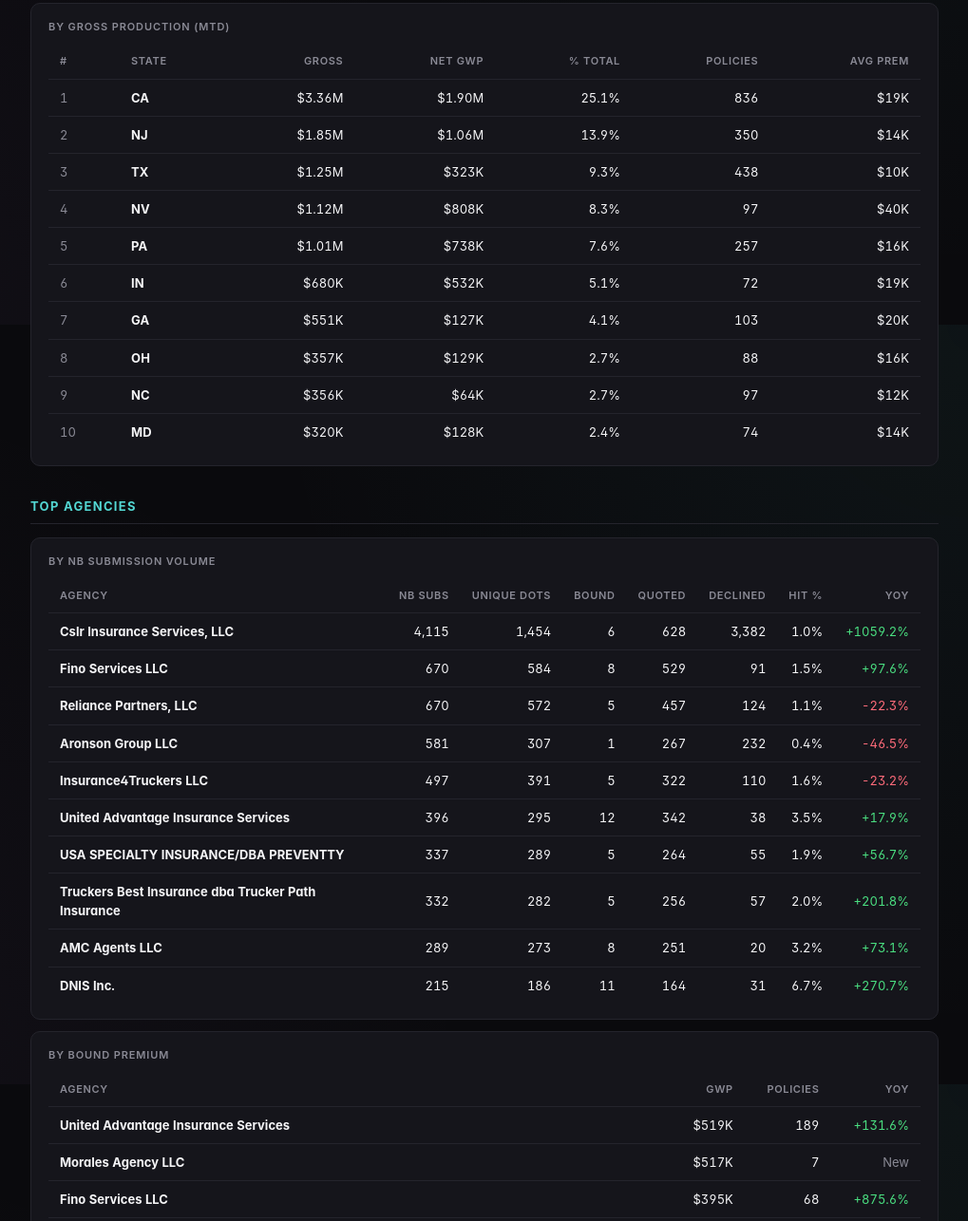
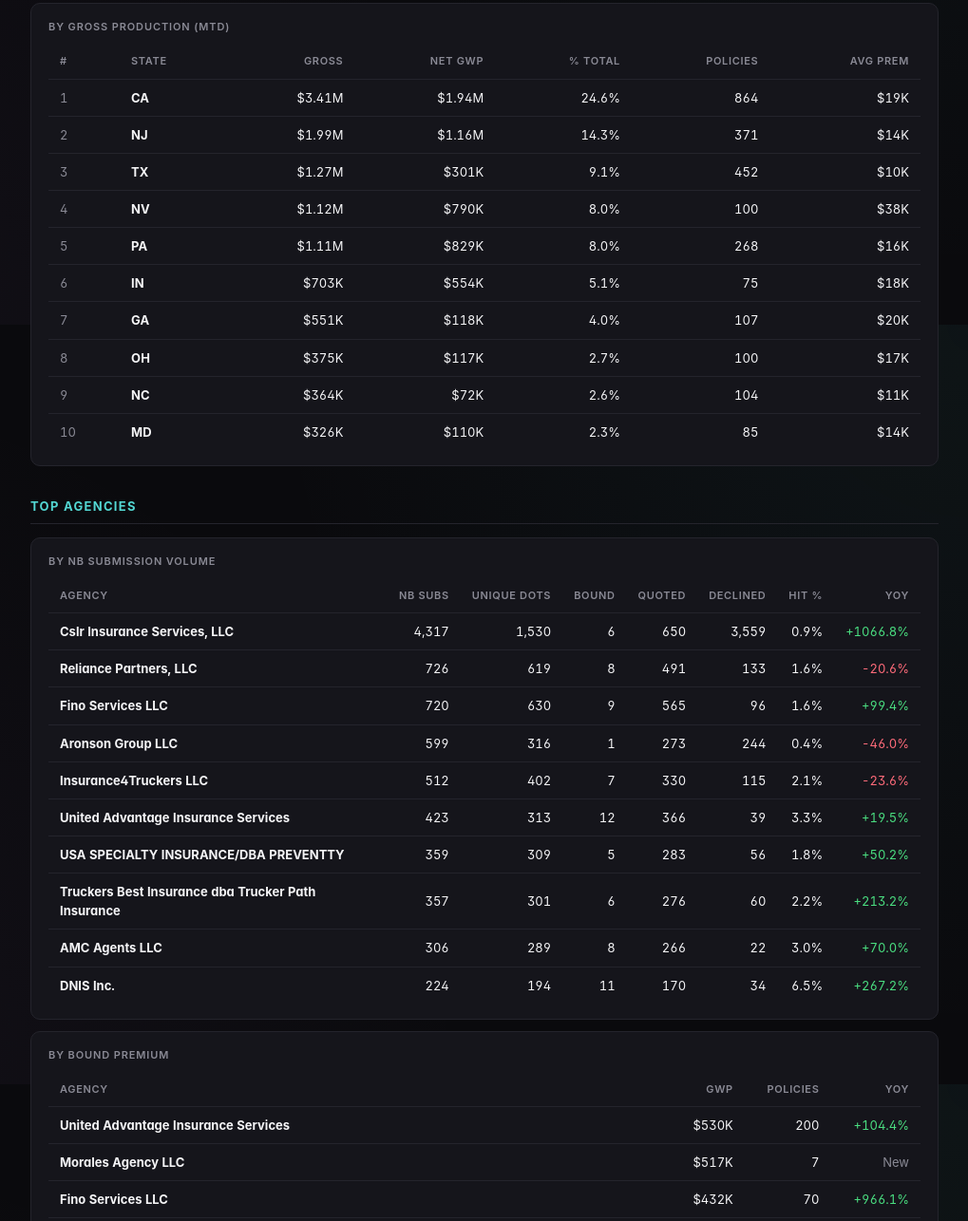
Before and after one commit to Carnette88/cw-reports, a plain HTML site: page morning/retail/index.html in a window 1280 px wide. Shown: the part 1258-2544 px from the top of the page at 95% size, without its empty margins (254-1273 px from the left). Drawn offline with Linux system fonts and the light colour scheme; a web font is replaced by a local one.

Commit message:
production view (Retail) 2026-11-25 05:31

```diff
--- a/morning/retail/index.html
+++ b/morning/retail/index.html
@@ -124,7 +124,7 @@
         <img src="/cw-reports/cw-logo.png" alt="Cover Whale" class="brand-logo">
         <div>
           <div class="brand-title">Growth Strategy Hub</div>
-          <div class="brand-sub">Tue Nov 24 2026</div>
+          <div class="brand-sub">Wed Nov 25 2026</div>
         </div>
       </a>
     </div>
@@ -165,8 +165,8 @@
   <h1>Production vs Budget</h1>
   <div class="subtitle">
 
-      2026-11-24 · Day 15 of 19 business days (4 remaining)
-      · <span class="muted">live from Tue Nov 24 · 5:31 AM</span>
+      2026-11-25 · Day 16 of 19 business days (3 remaining)
+      · <span class="muted">live from Wed Nov 25 · 5:31 AM</span>
 
   </div>
 </header>
@@ -208,25 +208,25 @@
       <tbody>
         <tr>
           <td><strong>Net GWP (after cancels)</strong></td>
-          <td class="num strong">$7.17M</td>
+          <td class="num strong">$7.46M</td>
           <td class="num">$11.96M</td>
-          <td class="num strong">75.9%</td>
+          <td class="num strong">74.0%</td>
           <td><span class="rag rag-red">RED</span></td>
 
         </tr>
 
         <tr>
           <td><strong>Gross Production (before cancels)</strong></td>
-          <td class="num strong">$13.36M</td>
+          <td class="num strong">$13.88M</td>
           <td class="num">$23.93M</td>
-          <td class="num strong">70.7%</td>
+          <td class="num strong">68.9%</td>
           <td><span class="rag rag-red">RED</span></td>
 
         </tr>
 
         <tr>
           <td>NB Submissions</td>
-          <td class="num">15,340</td>
+          <td class="num">16,268</td>
           <td class="num">22,966</td>
           <td class="num">—</td>
           <td><span class="rag rag-na">—</span></td>
@@ -269,47 +269,47 @@
 
             <tr>
               <td>Submitted</td>
-              <td class="num">778</td>
+              <td class="num">830</td>
               <td class="num">5.1%</td>
             </tr>
 
 
             <tr>
               <td>In Review</td>
-              <td class="num">161</td>
-              <td class="num">1.0%</td>
+              <td class="num">175</td>
+              <td class="num">1.1%</td>
             </tr>
 
 
             <tr>
               <td>Quoted</td>
-              <td class="num">8,898</td>
-              <td class="num">58.0%</td>
+              <td class="num">9,445</td>
+              <td class="num">58.1%</td>
             </tr>
 
 
             <tr>
               <td>Bound</td>
-              <td class="num">237</td>
+              <td class="num">251</td>
               <td class="num">1.5%</td>
             </tr>
 
 
             <tr>
               <td>Declined</td>
-              <td class="num">5,155</td>
-              <td class="num">33.6%</td>
+              <td class="num">5,447</td>
+              <td class="num">33.5%</td>
             </tr>
 
 
             <tr>
               <td>Not Taken Up</td>
-              <td class="num">111</td>
+              <td class="num">120</td>
               <td class="num">0.7%</td>
             </tr>
 
 
-          <tr class="row-total"><td><strong>Total</strong></td><td class="num"><strong>15,340</strong></td><td class="num"><strong>100%</strong></td></tr>
+          <tr class="row-total"><td><strong>Total</strong></td><td class="num"><strong>16,268</strong></td><td class="num"><strong>100%</strong></td></tr>
         </tbody>
       </table>
     </div>
@@ -356,30 +356,30 @@
           <tr>
             <td class="muted">1</td>
             <td><strong>CA</strong></td>
-            <td class="num">$3.36M</td>
-            <td class="num">$1.90M</td>
-            <td class="num">25.1%</td>
-            <td class="num">836</td>
+            <td class="num">$3.41M</td>
+            <td class="num">$1.94M</td>
+            <td class="num">24.6%</td>
+            <td class="num">864</td>
             <td class="num">$19K</td>
           </tr>
 
           <tr>
             <td class="muted">2</td>
             <td><strong>NJ</strong></td>
-            <td class="num">$1.85M</td>
-            <td class="num">$1.06M</td>
-            <td class="num">13.9%</td>
-            <td class="num">350</td>
+            <td class="num">$1.99M</td>
+            <td class="num">$1.16M</td>
+            <td class="num">14.3%</td>
+            <td class="num">371</td>
             <td class="num">$14K</td>
           </tr>
 
           <tr>
             <td class="muted">3</td>
             <td><strong>TX</strong></td>
-            <td class="num">$1.25M</td>
-            <td class="num">$323K</td>
-            <td class="num">9.3%</td>
-            <td class="num">438</td>
+            <td class="num">$1.27M</td>
+            <td class="num">$301K</td>
+            <td class="num">9.1%</td>
+            <td class="num">452</td>
             <td class="num">$10K</td>
           </tr>
 
@@ -387,69 +387,69 @@
             <td class="muted">4</td>
             <td><strong>NV</strong></td>
             <td class="num">$1.12M</td>
-            <td class="num">$808K</td>
-            <td class="num">8.3%</td>
-            <td class="num">97</td>
-            <td class="num">$40K</td>
+            <td class="num">$790K</td>
+            <td class="num">8.0%</td>
+            <td class="num">100</td>
+            <td class="num">$38K</td>
           </tr>
 
           <tr>
             <td class="muted">5</td>
             <td><strong>PA</strong></td>
-            <td class="num">$1.01M</td>
-            <td class="num">$738K</td>
-            <td class="num">7.6%</td>
-            <td class="num">257</td>
+            <td class="num">$1.11M</td>
+            <td class="num">$829K</td>
+            <td class="num">8.0%</td>
+            <td class="num">268</td>
             <td class="num">$16K</td>
           </tr>
 
           <tr>
             <td class="muted">6</td>
             <td><strong>IN</strong></td>
-            <td class="num">$680K</td>
-            <td class="num">$532K</td>
+            <td class="num">$703K</td>
+            <td class="num">$554K</td>
             <td class="num">5.1%</td>
-            <td class="num">72</td>
-            <td class="num">$19K</td>
+            <td class="num">75</td>
+            <td class="num">$18K</td>
           </tr>
 
           <tr>
             <td class="muted">7</td>
             <td><strong>GA</strong></td>
             <td class="num">$551K</td>
-            <td class="num">$127K</td>
-            <td class="num">4.1%</td>
-            <td class="num">103</td>
+            <td class="num">$118K</td>
+            <td class="num">4.0%</td>
+            <td class="num">107</td>
             <td class="num">$20K</td>
           </tr>
 
           <tr>
             <td class="muted">8</td>
             <td><strong>OH</strong></td>
-            <td class="num">$357K</td>
-            <td class="num">$129K</td>
+            <td class="num">$375K</td>
+            <td class="num">$117K</td>
             <td class="num">2.7%</td>
-            <td class="num">88</td>
-            <td class="num">$16K</td>
+            <td class="num">100</td>
+            <td class="num">$17K</td>
           </tr>
 
           <tr>
             <td class="muted">9</td>
             <td><strong>NC</strong></td>
-            <td class="num">$356K</td>
-            <td class="num">$64K</td>
-            <td class="num">2.7%</td>
-            <td class="num">97</td>
-            <td class="num">$12K</td>
+            <td class="num">$364K</td>
+            <td class="num">$72K</td>
+            <td class="num">2.6%</td>
+            <td class="num">104</td>
+            <td class="num">$11K</td>
           </tr>
 
           <tr>
             <td class="muted">10</td>
             <td><strong>MD</strong></td>
-            <td class="num">$320K</td>
-            <td class="num">$128K</td>
-            <td class="num">2.4%</td>
-            <td class="num">74</td>
+            <td class="num">$326K</td>
+            <td class="num">$110K</td>
+            <td class="num">2.3%</td>
+            <td class="num">85</td>
             <td class="num">$14K</td>
           </tr>
 
@@ -475,112 +475,112 @@
 
           <tr>
             <td><strong>Cslr Insurance Services, LLC</strong></td>
-            <td class="num">4,115</td>
-            <td class="num">1,454</td>
+            <td class="num">4,317</td>
+            <td class="num">1,530</td>
             <td class="num">6</td>
-            <td class="num">628</td>
-            <td class="num">3,382</td>
-            <td class="num">1.0%</td>
-            <td class="num up">+1059.2%</td>
+            <td class="num">650</td>
+            <td class="num">3,559</td>
+            <td class="num">0.9%</td>
+            <td class="num up">+1066.8%</td>
+          </tr>
+
+          <tr>
+            <td><strong>Reliance Partners, LLC</strong></td>
+            <td class="num">726</td>
+            <td class="num">619</td>
+            <td class="num">8</td>
+            <td class="num">491</td>
+            <td class="num">133</td>
+            <td class="num">1.6%</td>
+            <td class="num down">-20.6%</td>
           </tr>
 
           <tr>
             <td><strong>Fino Services LLC</strong></td>
-            <td class="num">670</td>
-            <td class="num">584</td>
-            <td class="num">8</td>
-            <td class="num">529</td>
-            <td class="num">91</td>
-            <td class="num">1.5%</td>
-            <td class="num up">+97.6%</td>
-          </tr>
-
-          <tr>
-            <td><strong>Reliance Partners, LLC</strong></td>
-            <td class="num">670</td>
-            <td class="num">572</td>
-            <td class="num">5</td>
-            <td class="num">457</td>
-            <td class="num">124</td>
-            <td class="num">1.1%</td>
-            <td class="num down">-22.3%</td>
+            <td class="num">720</td>
+            <td class="num">630</td>
+            <td class="num">9</td>
+            <td class="num">565</td>
+            <td class="num">96</td>
+            <td class="num">1.6%</td>
+            <td class="num up">+99.4%</td>
           </tr>
 
           <tr>
             <td><strong>Aronson Group LLC</strong></td>
-            <td class="num">581</td>
-            <td class="num">307</td>
+            <td class="num">599</td>
+            <td class="num">316</td>
             <td class="num">1</td>
-            <td class="num">267</td>
-            <td class="num">232</td>
+            <td class="num">273</td>
+            <td class="num">244</td>
             <td class="num">0.4%</td>
-            <td class="num down">-46.5%</td>
+            <td class="num down">-46.0%</td>
           </tr>
 
           <tr>
             <td><strong>Insurance4Truckers LLC</strong></td>
-            <td class="num">497</td>
-            <td class="num">391</td>
-            <td class="num">5</td>
-            <td class="num">322</td>
-            <td class="num">110</td>
-            <td class="num">1.6%</td>
-            <td class="num down">-23.2%</td>
+            <td class="num">512</td>
+            <td class="num">402</td>
+            <td class="num">7</td>
+            <td class="num">330</td>
+            <td class="num">115</td>
+            <td class="num">2.1%</td>
+            <td class="num down">-23.6%</td>
           </tr>
 
           <tr>
             <td><strong>United Advantage Insurance Services</strong></td>
-            <td class="num">396</td>
-            <td class="num">295</td>
+            <td class="num">423</td>
+            <td class="num">313</td>
             <td class="num">12</td>
-            <td class="num">342</td>
-            <td class="num">38</td>
-            <td class="num">3.5%</td>
-            <td class="num up">+17.9%</td>
+            <td class="num">366</td>
+            <td class="num">39</td>
+            <td class="num">3.3%</td>
+            <td class="num up">+19.5%</td>
           </tr>
 
           <tr>
             <td><strong>USA SPECIALTY INSURANCE/DBA PREVENTTY</strong></td>
-            <td class="num">337</td>
-            <td class="num">289</td>
+            <td class="num">359</td>
+            <td class="num">309</td>
             <td class="num">5</td>
-            <td class="num">264</td>
-            <td class="num">55</td>
-            <td class="num">1.9%</td>
-            <td class="num up">+56.7%</td>
+            <td class="num">283</td>
+            <td class="num">56</td>
+            <td class="num">1.8%</td>
+            <td class="num up">+50.2%</td>
           </tr>
 
           <tr>
             <td><strong>Truckers Best Insurance dba Trucker Path Insurance</strong></td>
-            <td class="num">332</td>
-            <td class="num">282</td>
-            <td class="num">5</td>
-            <td class="num">256</td>
-            <td class="num">57</td>
-            <td class="num">2.0%</td>
-            <td class="num up">+201.8%</td>
+            <td class="num">357</td>
+            <td class="num">301</td>
+            <td class="num">6</td>
+            <td class="num">276</td>
+            <td class="num">60</td>
+            <td class="num">2.2%</td>
+            <td class="num up">+213.2%</td>
           </tr>
 
           <tr>
             <td><strong>AMC Agents LLC</strong></td>
+            <td class="num">306</td>
             <td class="num">289</td>
-            <td class="num">273</td>
             <td class="num">8</td>
-            <td class="num">251</td>
-            <td class="num">20</td>
-            <td class="num">3.2%</td>
-            <td class="num up">+73.1%</td>
+            <td class="num">266</td>
+            <td class="num">22</td>
+            <td class="num">3.0%</td>
+            <td class="num up">+70.0%</td>
           </tr>
 
           <tr>
             <td><strong>DNIS Inc.</strong></td>
-            <td class="num">215</td>
-            <td class="num">186</td>
+            <td class="num">224</td>
+            <td class="num">194</td>
             <td class="num">11</td>
-            <td class="num">164</td>
-            <td class="num">31</td>
-            <td class="num">6.7%</td>
-            <td class="num up">+270.7%</td>
+            <td class="num">170</td>
+            <td class="num">34</td>
+            <td class="num">6.5%</td>
+            <td class="num up">+267.2%</td>
           </tr>
 
       </tbody>
@@ -597,9 +597,9 @@
 
           <tr>
             <td><strong>United Advantage Insurance Services</strong></td>
-            <td class="num">$519K</td>
-            <td class="num">189</td>
-            <td class="num up">+131.6%</td>
+            <td class="num">$530K</td>
+            <td class="num">200</td>
+            <td class="num up">+104.4%</td>
           </tr>
 
           <tr>
@@ -611,9 +611,9 @@
 
           <tr>
             <td><strong>Fino Services LLC</strong></td>
-            <td class="num">$395K</td>
-            <td class="num">68</td>
-            <td class="num up">+875.6%</td>
+            <td class="num">$432K</td>
+            <td class="num">70</td>
+            <td class="num up">+966.1%</td>
           </tr>
 
           <tr>
@@ -634,35 +634,35 @@
             <td><strong>Protectgo Services LLC</strong></td>
             <td class="num">$251K</td>
             <td class="num">39</td>
-            <td class="num up">+818.0%</td>
+            <td class="num up">+348.3%</td>
           </tr>
 
           <tr>
             <td><strong>Valion Security LLC</strong></td>
             <td class="num">$247K</td>
             <td class="num">76</td>
-            <td class="num up">+196.3%</td>
+            <td class="num up">+25.1%</td>
+          </tr>
+
+          <tr>
+            <td><strong>Clemens &amp; Associates Inc</strong></td>
+            <td class="num">$212K</td>
+            <td class="num">3</td>
+            <td class="num up">+29.4%</td>
           </tr>
 
           <tr>
             <td><strong>Specialty Coverage Insurance Agency, LLC</strong></td>
-            <td class="num">$211K</td>
+            <td class="num">$212K</td>
             <td class="num">81</td>
-            <td class="num up">+544.3%</td>
-          </tr>
-
-          <tr>
-            <td><strong>Clemens &amp; Associates Inc</strong></td>
-            <td class="num">$208K</td>
-            <td class="num">3</td>
-            <td class="num up">+27.2%</td>
+            <td class="num up">+261.0%</td>
           </tr>
 
           <tr>
             <td><strong>Commercial Trucking Insurance Agency LLC</strong></td>
             <td class="num">$195K</td>
             <td class="num">97</td>
-            <td class="num down">-58.0%</td>
+            <td class="num down">-62.5%</td>
           </tr>
 
       </tbody>
```
